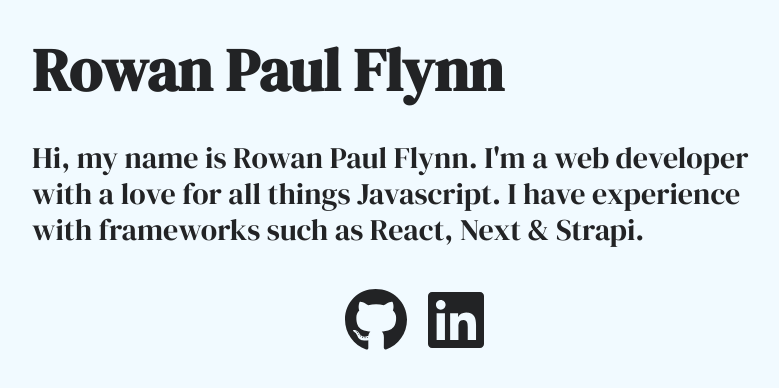
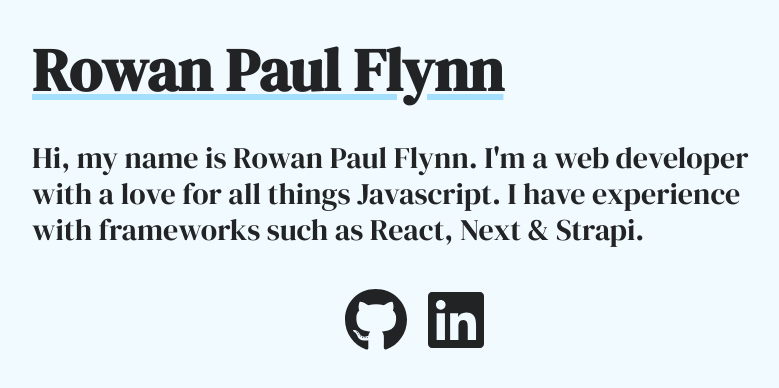
Before and after one commit to Rowan-Paul/rowanpaulflynn, a Next.js app: page / in a window 1280 px wide. Shown: the top 388 px of the page, without its empty margins (224-1003 px from the left). Built offline with nearby package versions, Linux system fonts and the light colour scheme.

Commit message:
Add dark mode

```diff
--- a/pages/index.tsx
+++ b/pages/index.tsx
@@ -2,9 +2,9 @@ import type { NextPage } from 'next';
 
 const Home: NextPage = () => {
   return (
-    <div className="min-h-screen bg-primary font-primary text-text">
+    <div className="min-h-screen bg-primary dark:bg-dark-grey-500 font-primary text-text dark:text-primary">
       <div className="container m-auto max-w-3xl">
-        <h1 className="text-4xl md:text-6xl font-extrabold py-10">Rowan Paul Flynn</h1>
+        <h1 className="text-4xl md:text-6xl font-extrabold py-10 underline decoration-light-blue">Rowan Paul Flynn</h1>
         <p className="text-2xl md:text-3xl">
           Hi, my name is Rowan Paul Flynn. I&apos;m a web developer with a love for all things Javascript. I have
           experience with frameworks such as React, Next &amp; Strapi.
--- a/tailwind.config.js
+++ b/tailwind.config.js
@@ -6,7 +6,8 @@ module.exports = {
         'dark-grey-500': '#121212',
         'dark-grey-400': '1d1d1d',
         primary: '#F1FAFF',
-        text: '#222325'
+        text: '#222325',
+        'light-blue': '#a5dfff'
       },
       maxWidth: {
         '3/4': '70%'
```
